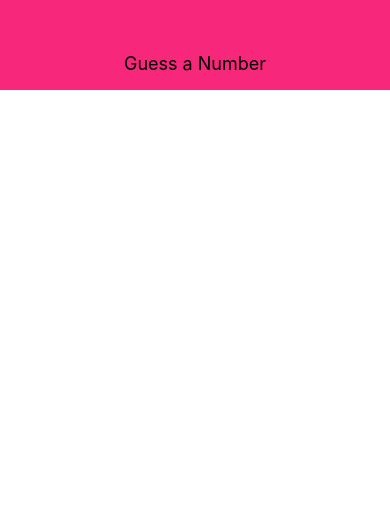
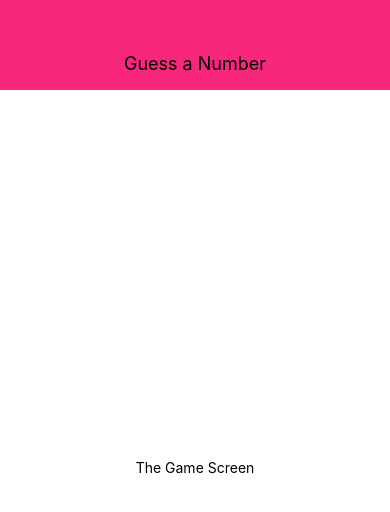
Before and after one commit to AdhamNour/guess_a_number_app, a React Native app: screen / in a window 390 px wide. Shown: the top 512 px of the page. Built offline with nearby package versions, Linux system fonts and the light colour scheme.

Commit message:
finished video 4 from module 4

```diff
--- a/App.js
+++ b/App.js
@@ -1,6 +1,7 @@
 import { StatusBar } from 'expo-status-bar';
 import React from 'react';
 import { StyleSheet, Text, View } from 'react-native';
+import StartGameScreen from './screens/StartGameScreen'
 
 import Header from './components/Header'
 
@@ -8,6 +9,7 @@
   return (
     <View style={styles.screenView} >
         <Header title="Guess a Number" />
+        <StartGameScreen />
     </View>
   );
 }
--- /dev/null
+++ b/screens/StartGameScreen.js
@@ -0,0 +1,21 @@
+import React from 'react';
+import { View,Text,StyleSheet } from 'react-native';
+
+const StartGameScreen = () => {
+    return (
+        <View style={styles.screen} >
+            <Text>The Game Screen</Text>
+        </View>
+     );
+}
+
+const styles = StyleSheet.create({
+    screen: {
+        flex:1,
+        padding:10,
+        alignItems: 'center',
+        justifyContent: 'center',
+    }
+})
+
+export default StartGameScreen;
```
